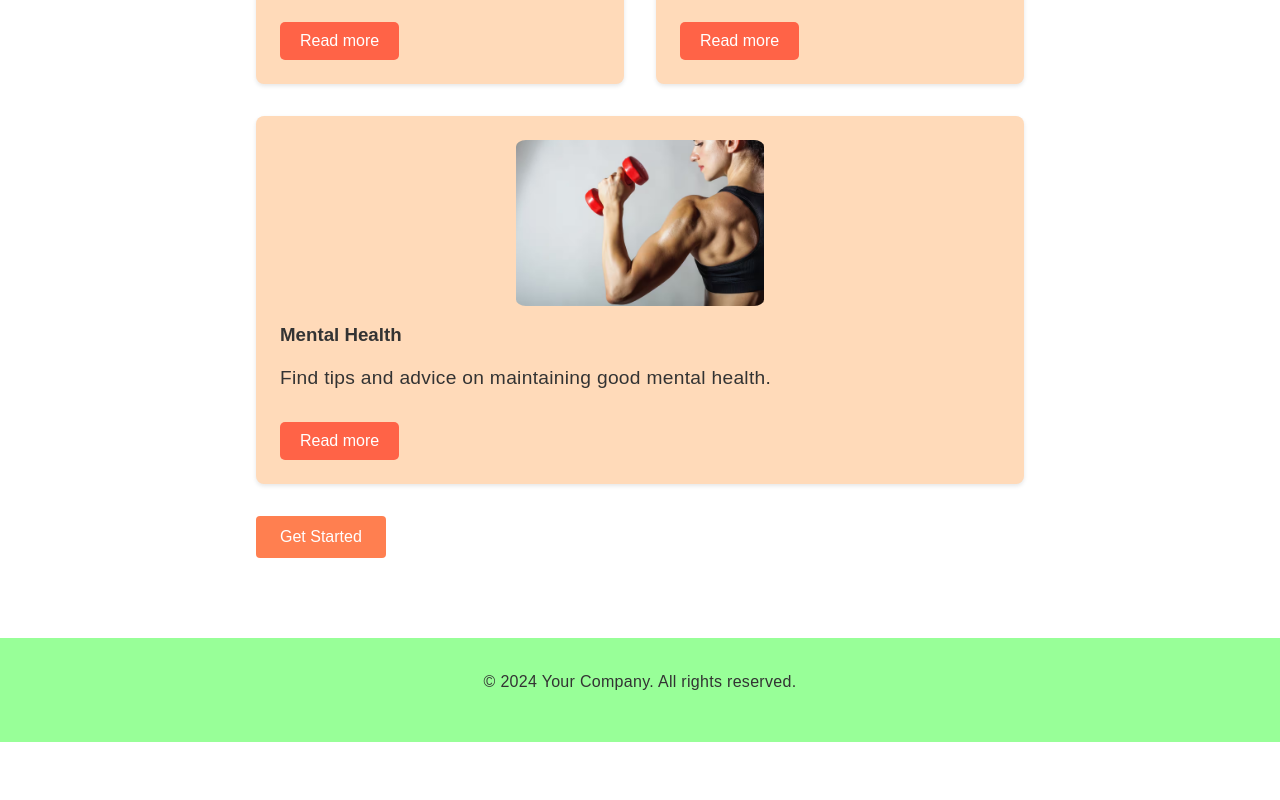
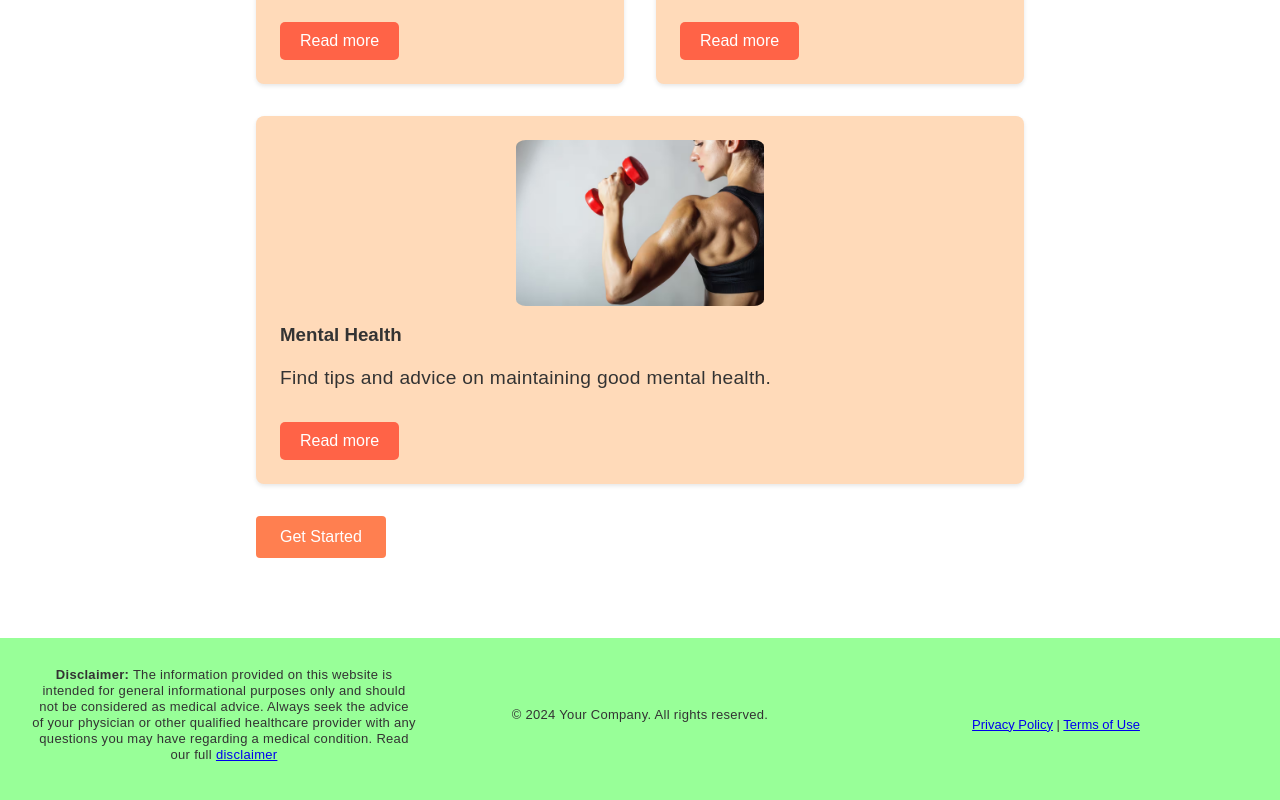
Before and after one commit to lydiastef/womens-health, a React (Create React App) app: page / in a window 1280 px wide. Shown: the part 1154-1954 px from the top of the page. Before the commit the page ends 1896 px from the top, so only its background shows below. Built offline with nearby package versions, Linux system fonts and the light colour scheme.

Commit message:
privacy, terms, cookies and disclaimer added

```diff
--- a/public/index.html
+++ b/public/index.html
@@ -42,5 +42,11 @@
       To begin the development, run `npm start` or `yarn start`.
       To create a production bundle, use `npm run build` or `yarn build`.
     -->
+    <div id="cookie-consent-banner" style="position: fixed; bottom: 0; width: 100%; background-color: #333; color: #fff; text-align: center; padding: 10px; display: none;">
+      <p>
+          We use cookies to enhance your browsing experience and analyze our traffic. By continuing to use our site, you accept our use of cookies. <a href="privacy-policy.html" style="color: #ff0;">Learn more</a>.
+          <button id="accept-cookies" style="margin-left: 10px; padding: 5px 10px; background-color: #ff0; border: none; cursor: pointer;">Accept</button>
+      </p>
+  </div>
   </body>
 </html>
--- /dev/null
+++ b/src/components/cookie.js
@@ -0,0 +1,32 @@
+document.addEventListener('DOMContentLoaded', function () {
+    var cookieConsent = getCookie('cookieConsent');
+    if (!cookieConsent) {
+        document.getElementById('cookie-consent-banner').style.display = 'block';
+    }
+
+    document.getElementById('accept-cookies').addEventListener('click', function () {
+        setCookie('cookieConsent', 'true', 365);
+        document.getElementById('cookie-consent-banner').style.display = 'none';
+    });
+});
+
+function setCookie(name, value, days) {
+    var expires = "";
+    if (days) {
+        var date = new Date();
+        date.setTime(date.getTime() + (days * 24 * 60 * 60 * 1000));
+        expires = "; expires=" + date.toUTCString();
+    }
+    document.cookie = name + "=" + (value || "") + expires + "; path=/";
+}
+
+function getCookie(name) {
+    var nameEQ = name + "=";
+    var ca = document.cookie.split(';');
+    for (var i = 0; i < ca.length; i++) {
+        var c = ca[i];
+        while (c.charAt(0) == ' ') c = c.substring(1, c.length);
+        if (c.indexOf(nameEQ) == 0) return c.substring(nameEQ.length, c.length);
+    }
+    return null;
+}
--- /dev/null
+++ b/src/components/disclaimer.js
@@ -0,0 +1,13 @@
+import React from 'react';
+
+function Disclaimer() {
+    return (
+        <div className='disclaimer-container'>
+            <h3>Disclaimer</h3>
+            <p>The information provided on this website is intended for general informational purposes only and should not be considered as medical advice, diagnosis, or treatment. While we strive to ensure the accuracy and reliability of the information presented, we make no guarantees or warranties regarding its completeness, accuracy, or timeliness. The content on this site is not intended to replace professional medical consultation, diagnosis, or treatment. Always seek the advice of your physician or other qualified healthcare provider with any questions you may have regarding a medical condition. Never disregard professional medical advice or delay in seeking it because of something you have read on this website.</p>
+            <p>If you think you may have a medical emergency, call your doctor or emergency services immediately. Reliance on any information provided by this website is solely at your own risk. We do not endorse any specific tests, physicians, products, procedures, opinions, or other information that may be mentioned on the website.</p>
+            <p>This website may contain links to external websites that are not provided or maintained by or in any way affiliated with us. Please note that we do not guarantee the accuracy, relevance, timeliness, or completeness of any information on these external websites.</p>
+        </div>
+    )}
+
+    export default Disclaimer
--- a/src/components/footer.css
+++ b/src/components/footer.css
@@ -4,3 +4,28 @@ footer {
     text-align: center;
     color: #333;
 }
+
+.footer-items {
+    font-size: 12px;
+}
+
+.disclaimerp {
+    line-height: 16px;
+}
+
+@media (min-width: 768px) {
+
+
+.footer-container {
+    display: flex;
+    align-items: center;
+    justify-content: space-between;
+}
+
+.footer-items {
+    width: 33%;
+    font-size: 13px;
+    margin: auto 1rem;
+}
+
+}
--- a/src/components/footer.js
+++ b/src/components/footer.js
@@ -10,7 +10,17 @@ const Footer = () => {
 
     return (
         <footer>
-            <p>&copy; <span id="current-year"></span> Your Company. All rights reserved.</p>
+            <div className='footer-container'>
+                <div className='footer-items'>
+                    <p className='disclaimerp'><strong>Disclaimer:</strong> The information provided on this website is intended for general informational purposes only and should not be considered as medical advice. Always seek the advice of your physician or other qualified healthcare provider with any questions you may have regarding a medical condition. Read our full <a href="/disclaimer">disclaimer</a></p>
+                </div>
+                <div className='footer-items'>
+                    <p>&copy; <span id="current-year"></span> Your Company. All rights reserved.</p>
+                </div>
+                <div className='footer-items'>
+                <a href="/privacypolicy">Privacy Policy</a> | <a href="/termsofuse">Terms of Use</a>
+                </div>
+            </div>
         </footer>
     );
 };
--- /dev/null
+++ b/src/components/privacypolicy.js
@@ -0,0 +1,24 @@
+import React from 'react';
+
+function PrivacyPolicy() {
+    return (
+        <div className='disclaimer-container'>
+            <h2>Privacy Policy</h2>
+            <p><strong>Introduction</strong><br />Welcome to feminafocus.com. We are committed to protecting your privacy and ensuring that your personal information is handled in a safe and responsible manner.</p>
+            <p><strong>Information We Collect</strong><br />We only collect data through Google Analytics to understand how visitors interact with our website. This data includes information such as your IP address, browser type, operating system, referring URLs, and browsing behavior on our site.</p>
+            <p><strong>Use of Information</strong><br />The information collected by Google Analytics helps us improve our website by analyzing user behavior and trends. We do not use this information to personally identify you.</p>
+            <p><strong>Information Sharing</strong><br />We do not share your personal information with third parties, except for the data collected by Google Analytics, which is processed by Google.</p>
+            <p><strong>Security Measures</strong><br />We take reasonable measures to protect the data collected through Google Analytics. However, please note that no method of transmission over the Internet is 100% secure.</p>
+            <p><strong>Changes to This Policy</strong><br />We may update this privacy policy from time to time. We will notify you of any changes by posting the new policy on this page.</p>
+            <p><strong>Contact Us</strong><br />If you have any questions about this privacy policy, please contact us at lydiadoula@gmail.com.</p>
+
+            <p><strong>Cookies</strong><br />Our website uses cookies to enhance your browsing experience and to collect information about how you interact with our site. Cookies are small data files that are placed on your device when you visit a website.</p>
+            <p><strong>Types of Cookies We Use</strong><br />- <strong>Essential Cookies</strong>: These cookies are necessary for the website to function and cannot be switched off in our systems.<br />- <strong>Analytics Cookies</strong>: We use Google Analytics to collect information about how visitors use our website. This helps us understand user behavior and improve our website.</p>
+            <p><strong>Managing Cookies</strong><br />Most web browsers automatically accept cookies, but you can usually modify your browser settings to decline cookies if you prefer. Please note that disabling cookies may affect the functionality of our website.</p>
+            <p><strong>Changes to This Policy</strong><br />We may update this privacy policy from time to time. We will notify you of any changes by posting the new policy on this page.</p>
+            <p><strong>Contact Us</strong><br />If you have any questions about this privacy policy, please contact us at lydiadoula@gmail.com.</p>
+        </div>
+    );
+}
+
+export default PrivacyPolicy;
--- /dev/null
+++ b/src/components/termsofuse.js
@@ -0,0 +1,18 @@
+import React from 'react';
+
+function TermsOfUse() {
+    return (
+        <div className='disclaimer-container'>
+            <h2>Terms of Use</h2>
+            <p><strong>Acceptance of Terms</strong><br />By using feminafocus.com, you agree to comply with and be bound by these terms of use. If you do not agree with these terms, please do not use our website.</p>
+            <p><strong>Changes to Terms</strong><br />We reserve the right to modify these terms at any time. We will notify you of any changes by posting the new terms on this page. Your continued use of the website constitutes acceptance of the new terms.</p>
+            <p><strong>User Responsibilities</strong><br />You agree to use our website for lawful purposes only and not to engage in any conduct that could damage, disable, or impair the website.</p>
+            <p><strong>Intellectual Property</strong><br />All content on this website, including text, graphics, logos, and images, is the property of feminafocus.com and is protected by copyright laws. You may not use any content from our website without our prior written permission.</p>
+            <p><strong>Disclaimers</strong><br />Our website is provided "as is" and we make no representations or warranties of any kind, express or implied, regarding the accuracy or completeness of the content.</p>
+            <p><strong>Governing Law</strong><br />These terms of use are governed by the laws of Iceland. Any disputes arising from the use of our website will be resolved in the courts of Iceland.</p>
+            <p><strong>Contact Us</strong><br />If you have any questions about these terms of use, please contact us at lydiadoula@gmail.com</p>
+        </div>
+    );
+}
+
+export default TermsOfUse;
--- a/src/posts/pmdd.js
+++ b/src/posts/pmdd.js
@@ -113,6 +113,17 @@ const PMDDArticle = () => {
         <h2>Conclusion</h2>
         <p>PMDD is a severe and often misunderstood condition that can significantly affect a woman's quality of life. Understanding the symptoms and getting appropriate treatment can help manage this disorder. If you suspect you have PMDD, it's important to consult a healthcare provider for guidance and support. Understanding the condition and seeking appropriate care can make a huge difference in improving your overall well-being.</p>
       </section>
+
+      <h4>References:</h4>
+        <ul>
+            <li>
+            Sundström-Poromaa, I., & Comasco, E. (2023). New pharmacological approaches to the management of premenstrual dysphoric disorder. <i>CNS Drugs</i>.
+            </li>
+            <li>
+            Tiranini, L., & Nappi, R. E. (2022). Recent advances in understanding/management of premenstrual dysphoric disorder/premenstrual syndrome. <i>Fac Rev</i>.
+            </li>
+        </ul>
+
     </div>
   );
 }
```
Also changed, not shown: src/App.js (+14 -0 lines).
